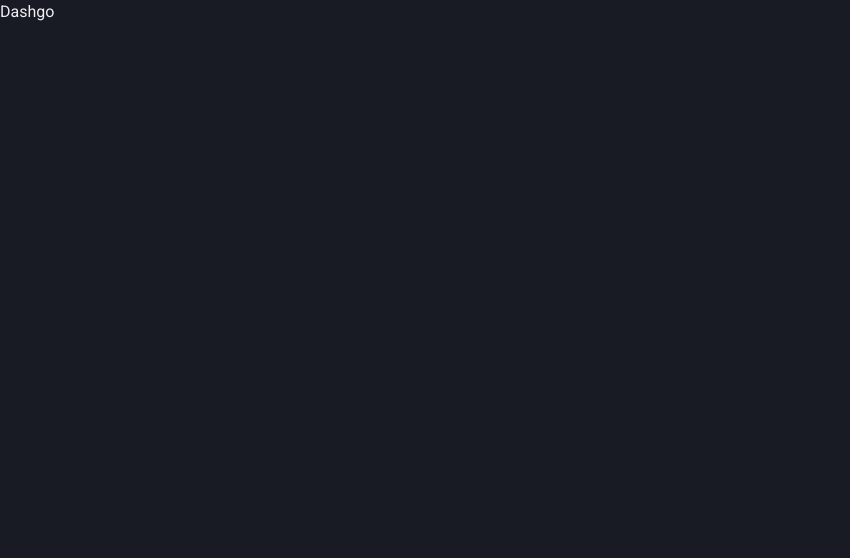
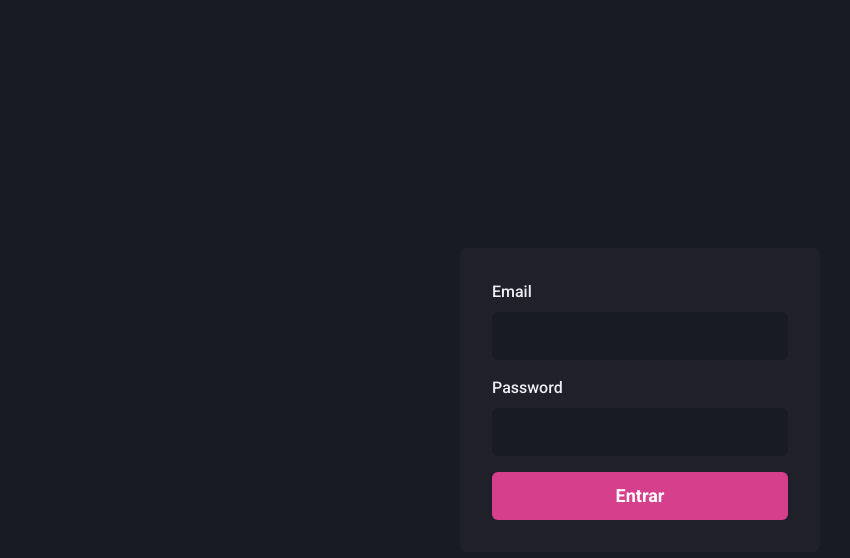
Before and after one commit to RuanMoreiraOfc/dashgo-next, a Next.js app: page / in a window 1280 px wide. Shown: the top 558 px of the page, without its empty margins (0-850 px from the left). Built offline with nearby package versions, Linux system fonts and the light colour scheme.

Commit message:
Update Page, add form to Home

```diff
--- a/src/pages/index.tsx
+++ b/src/pages/index.tsx
@@ -1,4 +1,13 @@
 import Head from 'next/head';
+
+import {
+   Flex,
+   Stack,
+   FormControl,
+   FormLabel,
+   Input,
+   Button,
+} from '@chakra-ui/react';
 
 export default Home;
 
@@ -9,7 +18,62 @@
             <title>Home | Dashgo</title>
          </Head>
 
-         <h1>Dashgo</h1>
+         <Flex
+            w='100vw'
+            h='100vh'
+            align='center'
+            justify='center' //
+         >
+            <Flex
+               as='form'
+               maxW={360}
+               w='100%'
+               p='8'
+               borderRadius={8}
+               bg='gray.800'
+               flexDir='column'
+            >
+               <Stack spacing='4'>
+                  <FormControl>
+                     <FormLabel>Email</FormLabel>
+                     <Input
+                        type='email'
+                        name='email'
+                        variant='filled'
+                        size='lg'
+                        bgColor='gray.900'
+                        focusBorderColor='pink.500'
+                        _hover={{
+                           bgColor: 'disable',
+                        }}
+                     />
+                  </FormControl>
+
+                  <FormControl>
+                     <FormLabel>Password</FormLabel>
+                     <Input
+                        type='password'
+                        name='password'
+                        size='lg'
+                        variant='filled'
+                        bgColor='gray.900'
+                        focusBorderColor='pink.500'
+                        _hover={{
+                           bgColor: 'disable',
+                        }}
+                     />
+                  </FormControl>
+                  <Button
+                     type='submit'
+                     size='lg'
+                     mt='6'
+                     colorScheme='pink' //
+                  >
+                     Entrar
+                  </Button>
+               </Stack>
+            </Flex>
+         </Flex>
       </div>
    );
 }
```
